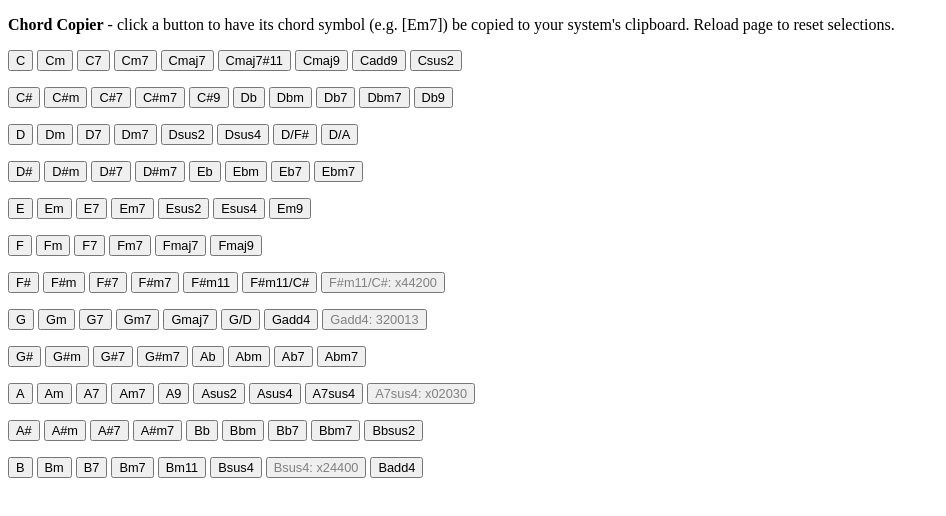
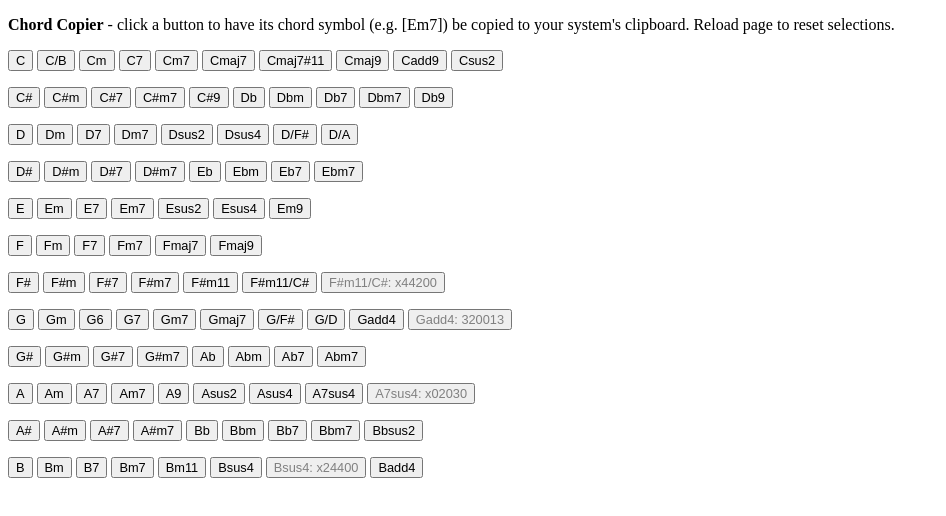
Before and after one commit to cbolik/chordr, a website: page index.html in a window 1280 px wide. Shown: the whole page, without its empty margins (0-946 px from the left). Drawn offline with Linux system fonts and the light colour scheme.

Commit message:
some chord updates

```diff
--- a/index.html
+++ b/index.html
@@ -20,14 +20,14 @@
     </p>
 
     <script>
-      const chords = ["C", "Cm", "C7", "Cm7", "Cmaj7", "Cmaj7#11", "Cmaj9", "Cadd9", "Csus2", "",
+      const chords = ["C", "C/B", "Cm", "C7", "Cm7", "Cmaj7", "Cmaj7#11", "Cmaj9", "Cadd9", "Csus2", "",
         "C#", "C#m", "C#7", "C#m7", "C#9", "Db", "Dbm", "Db7", "Dbm7", "Db9", "",
         "D", "Dm", "D7", "Dm7", "Dsus2", "Dsus4", "D/F#", "D/A", "",
         "D#", "D#m", "D#7", "D#m7", "Eb", "Ebm", "Eb7", "Ebm7", "",
         "E", "Em", "E7", "Em7", "Esus2", "Esus4", "Em9", "",
         "F", "Fm", "F7", "Fm7", "Fmaj7", "Fmaj9", "",
         "F#", "F#m", "F#7", "F#m7", "F#m11", "F#m11/C#", ":F#m11/C#: x44200", "",
-        "G", "Gm", "G7", "Gm7", "Gmaj7", "G/D", "Gadd4", ":Gadd4: 320013", "",
+        "G", "Gm", "G6", "G7", "Gm7", "Gmaj7", "G/F#", "G/D", "Gadd4", ":Gadd4: 320013", "",
         "G#", "G#m", "G#7", "G#m7", "Ab", "Abm", "Ab7", "Abm7", "",
         "A", "Am", "A7", "Am7", "A9", "Asus2", "Asus4", "A7sus4", ":A7sus4: x02030", "",
         "A#", "A#m", "A#7", "A#m7", "Bb", "Bbm", "Bb7", "Bbm7", "Bbsus2", "",
```
